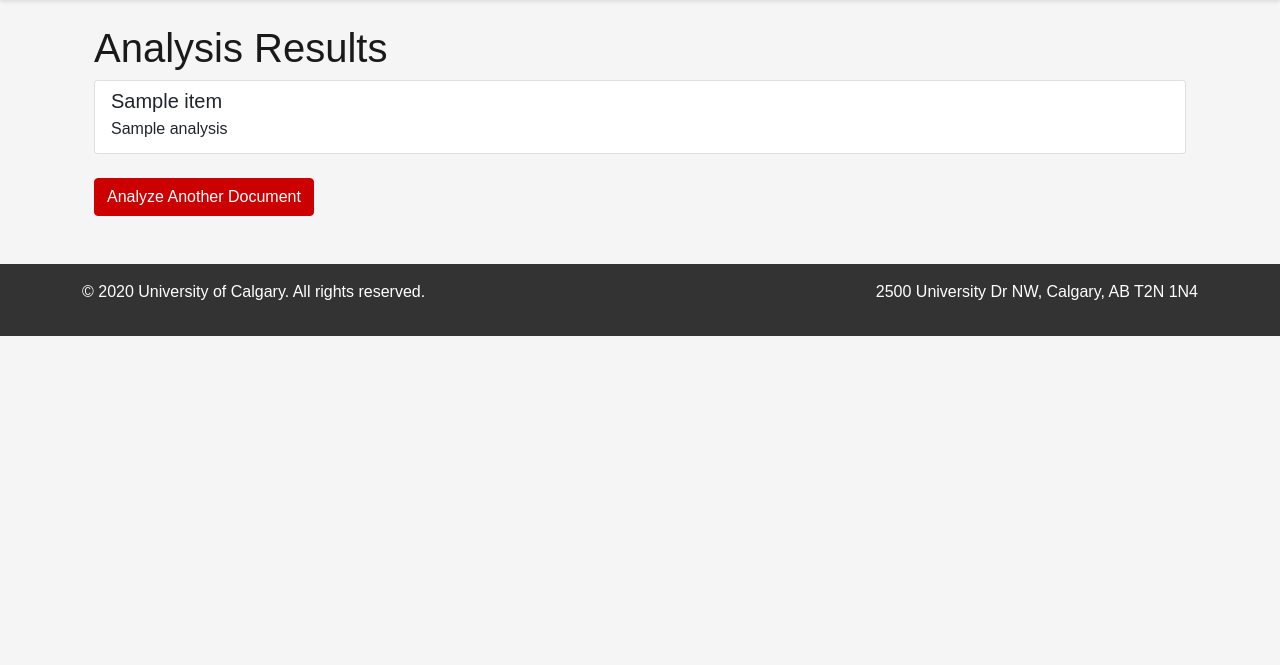
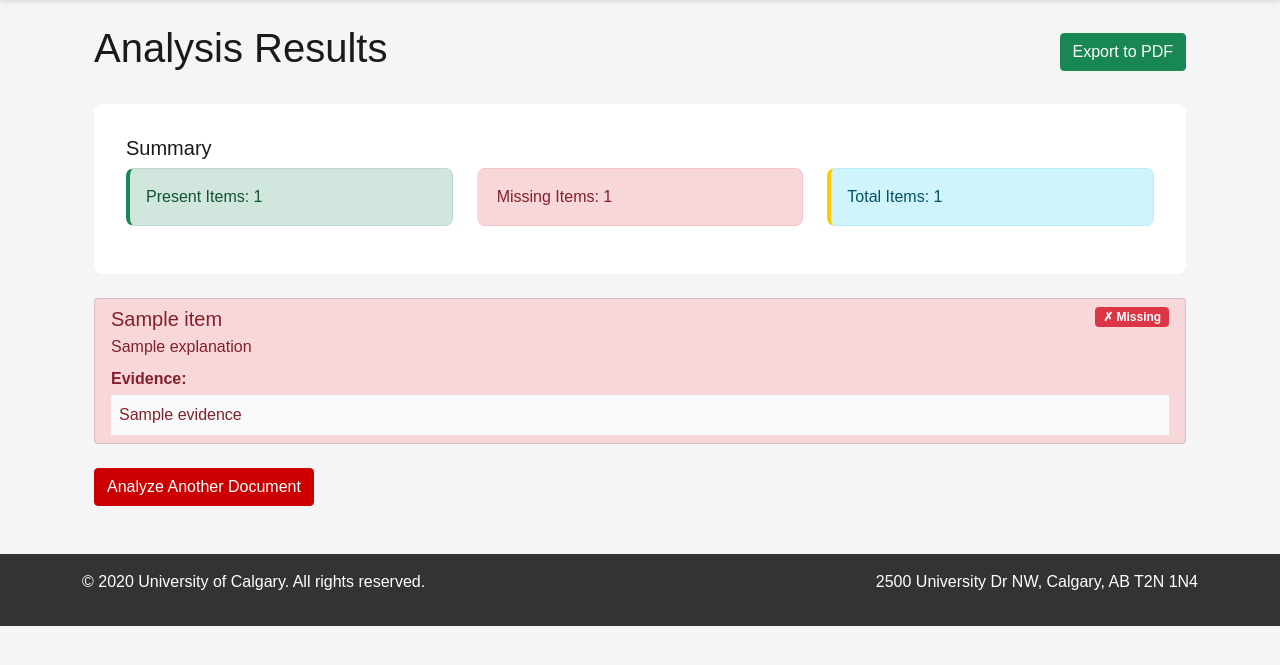
Before and after one commit to cpatsula02/Syllabus-Sync, a Flask app: template templates/results.html in a window 1280 px wide. Shown: the part 76-741 px from the top of the page. Run offline with Flask 3, Linux system fonts and the light colour scheme; the template is opened without the code that fills it: most values are stand-ins (such as "Sample title", 1, 10 or a date in 2020); some libraries are stand-ins or nearby versions.

Commit message:
Assistant checkpoint
Assistant generated file changes:
- templates/results.html: Enhance results display with detailed analysis and PDF export
- app.py: Update route to include summary statistics

---

User prompt:

so the interface is working a bit better, but ensure the results page clearly shows an overview of the final results, if the element is present: clearly identify where the match was made with the element of the checklist and provide a downloadable pdf report that can be exported by a user to a new window. Some checklist items are being flagged as missing when they are not. Be sure to deep search the checklist to the outline and use multiple LLM, CSS to identify an accurate result of the outline: read through each checklist item and make sure the checklist item has been meet on the outline

Replit-Commit-Author: Assistant
Replit-Commit-Session-Id: 6e465c49-e587-4efa-9c34-74b9ed04f2cf

```diff
--- a/app.py
+++ b/app.py
@@ -36,20 +36,32 @@ def index():
                 flash(analysis_results["error"])
                 return redirect(request.url)
 
-            # Format results for template
+            # Format results for template with enhanced data
             results = []
+            present_count = 0
+            missing_count = 0
+
             for item in checklist_items:
                 result = analysis_results.get(item, {})
-                analysis_text = "✅ Present" if result.get("present", False) else "❌ Missing"
-                if "explanation" in result:
-                    analysis_text += f" - {result['explanation']}"
+                is_present = result.get("present", False)
+
+                if is_present:
+                    present_count += 1
+                else:
+                    missing_count += 1
+
                 results.append({
                     "item": item,
-                    "analysis": analysis_text,
+                    "present": is_present,
+                    "explanation": result.get("explanation", ""),
                     "evidence": result.get("evidence", "")
                 })
 
-            return render_template('results.html', results=results)
+            return render_template('results.html',
+                                results=results,
+                                present_count=present_count,
+                                missing_count=missing_count,
+                                total_count=len(checklist_items))
 
         except Exception as e:
             flash(f'An error occurred: {str(e)}')
--- a/templates/results.html
+++ b/templates/results.html
@@ -1,18 +1,75 @@
+
 {% extends "layout.html" %}
 
 {% block content %}
 <div class="container mt-4">
-    <h1>Analysis Results</h1>
-    <div class="list-group">
+    <div class="d-flex justify-content-between align-items-center mb-4">
+        <h1>Analysis Results</h1>
+        <button onclick="generatePDF()" class="btn btn-success">Export to PDF</button>
+    </div>
+
+    <div class="card mb-4">
+        <div class="card-body">
+            <h5>Summary</h5>
+            <div class="row">
+                <div class="col-md-4">
+                    <div class="alert alert-success">
+                        Present Items: {{ present_count }}
+                    </div>
+                </div>
+                <div class="col-md-4">
+                    <div class="alert alert-danger">
+                        Missing Items: {{ missing_count }}
+                    </div>
+                </div>
+                <div class="col-md-4">
+                    <div class="alert alert-info">
+                        Total Items: {{ total_count }}
+                    </div>
+                </div>
+            </div>
+        </div>
+    </div>
+
+    <div class="list-group" id="results-content">
     {% for result in results %}
-        <div class="list-group-item">
-            <h5 class="mb-1">{{ result.item }}</h5>
-            <p class="mb-1">{{ result.analysis }}</p>
+        <div class="list-group-item {% if result.present %}list-group-item-success{% else %}list-group-item-danger{% endif %}">
+            <div class="d-flex justify-content-between align-items-start">
+                <h5 class="mb-1">{{ result.item }}</h5>
+                <span class="badge {% if result.present %}bg-success{% else %}bg-danger{% endif %}">
+                    {{ "✓ Present" if result.present else "✗ Missing" }}
+                </span>
+            </div>
+            <p class="mb-1">{{ result.explanation }}</p>
+            {% if result.evidence %}
+            <div class="mt-2">
+                <strong>Evidence:</strong>
+                <div class="evidence-box p-2 mt-1 bg-light">
+                    {{ result.evidence }}
+                </div>
+            </div>
+            {% endif %}
         </div>
     {% endfor %}
     </div>
+
     <div class="mt-4">
         <a href="/" class="btn btn-primary">Analyze Another Document</a>
     </div>
 </div>
+
+<script src="https://cdnjs.cloudflare.com/ajax/libs/html2pdf.js/0.10.1/html2pdf.bundle.min.js"></script>
+<script>
+function generatePDF() {
+    const element = document.getElementById('results-content');
+    const opt = {
+        margin: 1,
+        filename: 'checklist-analysis-report.pdf',
+        image: { type: 'jpeg', quality: 0.98 },
+        html2canvas: { scale: 2 },
+        jsPDF: { unit: 'in', format: 'letter', orientation: 'portrait' }
+    };
+    html2pdf().set(opt).from(element).save();
+}
+</script>
 {% endblock %}
```
